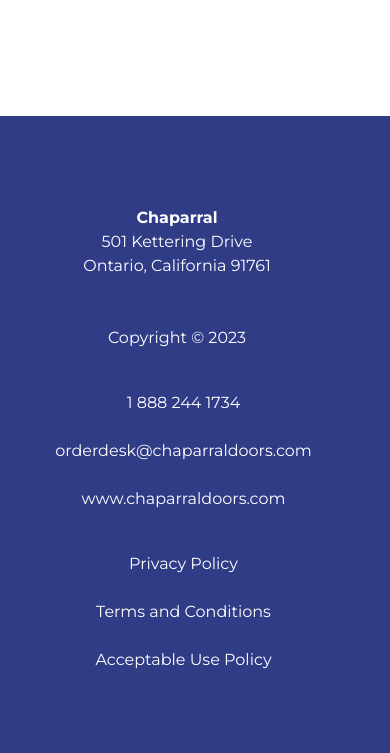
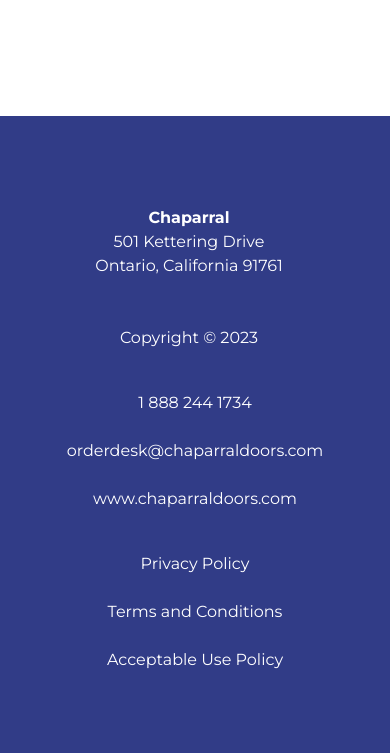
Before and after one commit to Exceed-Digital-Solutions/Chaparral.github.io, a PHP site: page / in a window 390 px wide. Shown: the part 5396-6149 px from the top of the page. Run offline with PHP 8.4, Linux system fonts and the light colour scheme; some web fonts are replaced.

Commit message:
update footer

```diff
--- a/about-us.html
+++ b/about-us.html
@@ -200,7 +200,7 @@
 <footer>
 	<section name="footer">
     <div class="container-fluid justify-content-around container-padding footer-bg">
-        <div class="row w-100">
+        <div class="row w-100" style="padding-left:24px;">
           <div class="col-md-4 p-pad-2">
             <p class="text-white text-md-start p-pad-1 ms-md-5 ps-md-5">
                 <b>Chaparral</b>  <br>
--- a/contact.html
+++ b/contact.html
@@ -118,7 +118,7 @@
     <footer>
       <section name="footer">
         <div class="container-fluid justify-content-around container-padding footer-bg">
-            <div class="row w-100">
+            <div class="row w-100" style="padding-left:24px;">
               <div class="col-md-4 p-pad-2">
                 <p class="text-white text-md-start p-pad-1 ms-md-5 ps-md-5">
                     <b>Chaparral</b>  <br>
--- a/css/styles.css
+++ b/css/styles.css
@@ -807,6 +807,13 @@ font-size:14px !important;
     border-color: #ffffff;
  }
 
+ @media (max-width:767px){
+  .footer-container-border{
+
+    border-width: 0px;
+
+ }
+ }
 .p-pad-2{
   padding-left:5%;
 }
--- a/index.html
+++ b/index.html
@@ -374,7 +374,7 @@
 <footer>
 	<section name="footer">
     <div class="container-fluid justify-content-around container-padding footer-bg">
-        <div class="row w-100">
+        <div class="row w-100" style="padding-left:24px;">
           <div class="col-md-4 p-pad-2">
             <p class="text-white text-md-start p-pad-1 ms-md-5 ps-md-5">
                 <b>Chaparral</b>  <br>
--- a/products.html
+++ b/products.html
@@ -1097,7 +1097,7 @@
 <footer>
 	<section name="footer">
     <div class="container-fluid justify-content-around container-padding footer-bg">
-        <div class="row w-100">
+        <div class="row w-100" style="padding-left:24px;">
           <div class="col-md-4 p-pad-2">
             <p class="text-white text-md-start p-pad-1 ms-md-5 ps-md-5">
                 <b>Chaparral</b>  <br>
--- a/resources.html
+++ b/resources.html
@@ -326,7 +326,7 @@
   <footer>
     <section name="footer">
       <div class="container-fluid justify-content-around container-padding footer-bg">
-          <div class="row w-100">
+          <div class="row w-100" style="padding-left:24px;">
             <div class="col-md-4 p-pad-2">
               <p class="text-white text-md-start p-pad-1 ms-md-5 ps-md-5">
                   <b>Chaparral</b>  <br>
```
